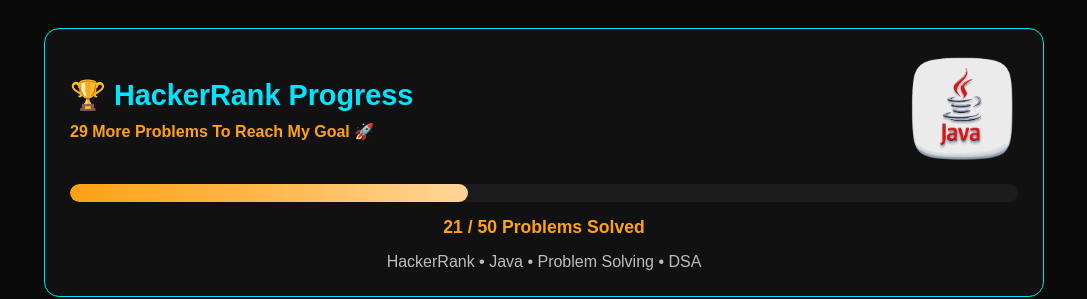
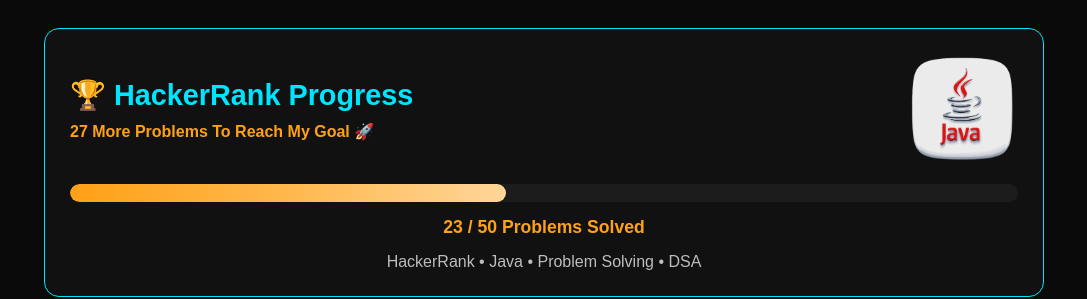
Before and after one commit to mohitkr56/anand-kumar-saha-portfolio, a React (Vite) app: page / in a window 1280 px wide. Shown: the part 2037-2336 px from the top of the page, without its empty margins (96-1183 px from the left). Built offline with nearby package versions, Linux system fonts and the light colour scheme.

Commit message:
Updated HackerRank progress to 23/50

```diff
--- a/src/components/Journey.jsx
+++ b/src/components/Journey.jsx
@@ -42,7 +42,7 @@ function Journey() {
             <h3>🏆 HackerRank Progress</h3>
 
             <p className="milestone">
-              29 More Problems To Reach My Goal 🚀
+              27 More Problems To Reach My Goal 🚀
             </p>
 
           </div>
@@ -60,12 +60,12 @@ function Journey() {
         <div className="progress-bar">
           <div
             className="progress-fill"
-            style={{ width: "42%" }}
+            style={{ width: "46%" }}
           ></div>
         </div>
 
         <div className="progress-stats">
-          <span>21 / 50 Problems Solved</span>
+          <span>23 / 50 Problems Solved</span>
         </div>
 
         <p className="coding-desc">
```
